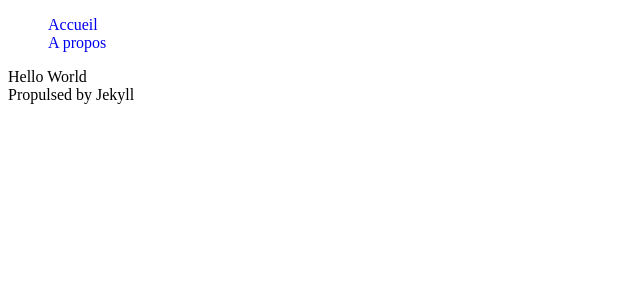
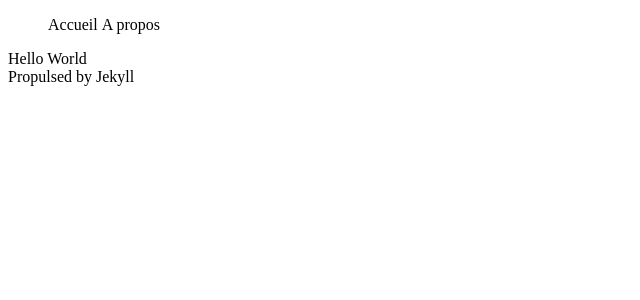
Before and after one commit to GILMorgan/GILMorgan.github.io, a Jekyll site: the page built from index.html, in a window 1280 px wide. Shown: the top 300 px of the page, without its empty margins (0-640 px from the left). Built offline with Jekyll 4.4.1, drawn with Linux system fonts in a browser that asks for light colours.

Commit message:
Mise en ligne des elements du menu

```diff
--- a/css/style.css
+++ b/css/style.css
@@ -2,6 +2,11 @@ nav ul {
     list-style: none;
 }
 
+nav ul li {
+    display: inline-block;
+}
+
 nav ul li a {
     text-decoration: none;
+    color: black;
 }
```
